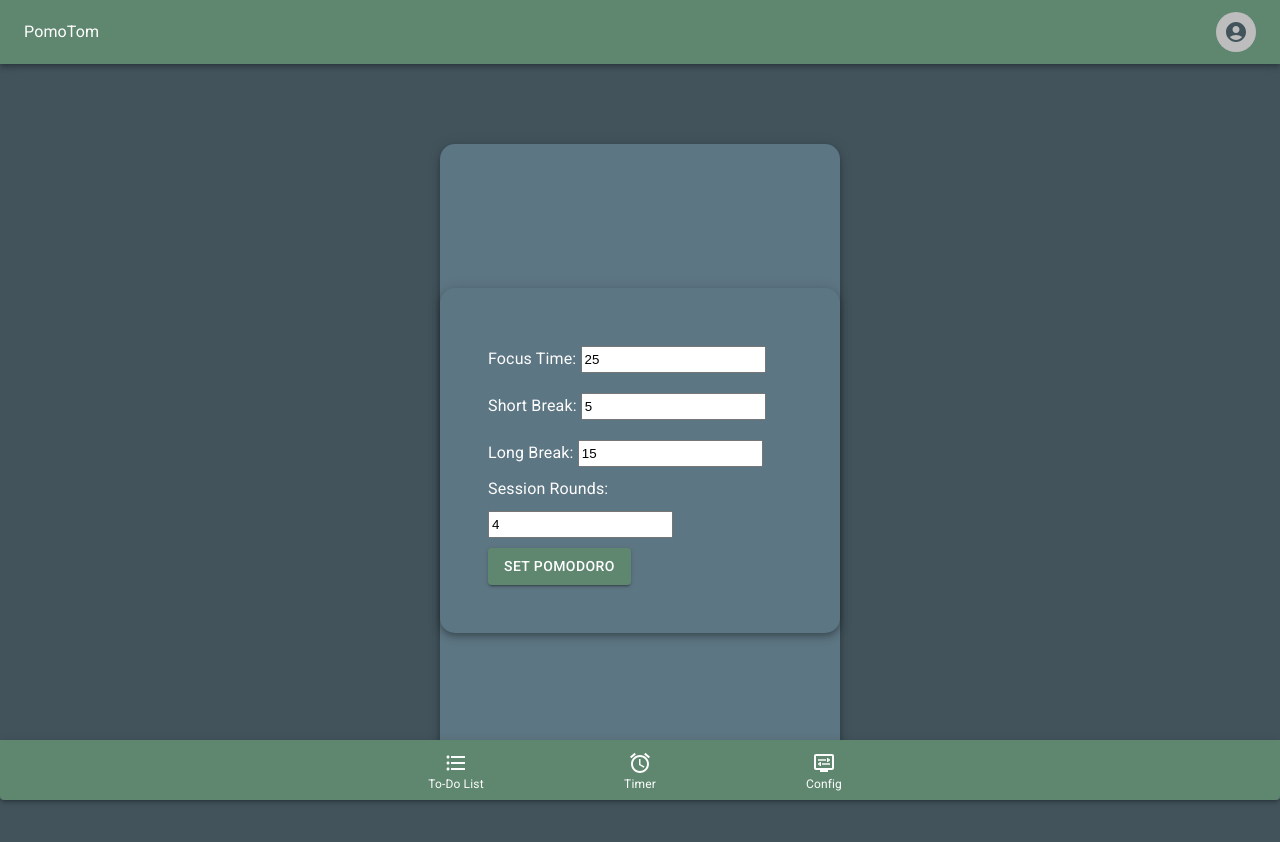
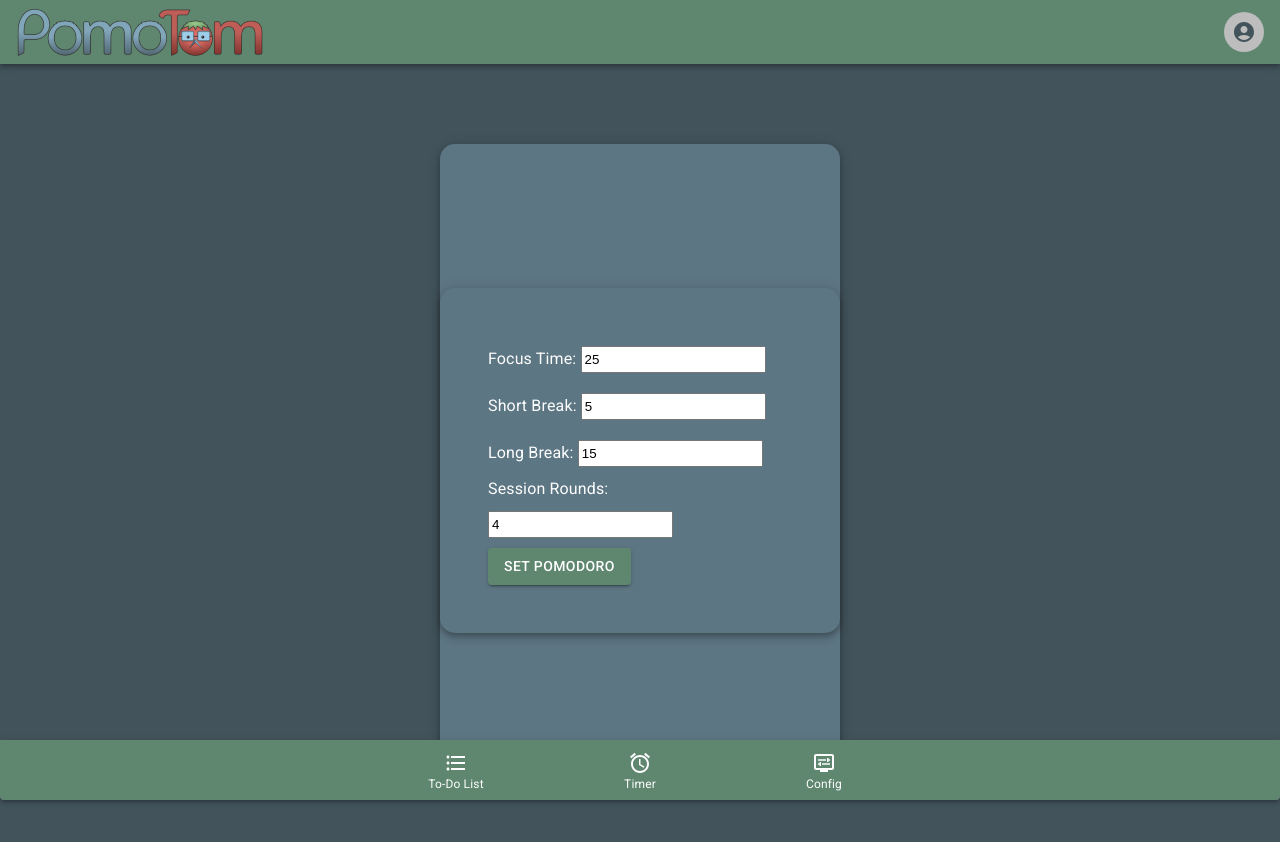
Before and after one commit to krismally/pomo-frontend, a React (Create React App) app: page / in a window 1280 px wide. Shown: the top 842 px of the page. Built offline with nearby package versions, Linux system fonts and the light colour scheme.

Commit message:
Add logo

```diff
--- a/public/index.html
+++ b/public/index.html
@@ -33,7 +33,7 @@
       work correctly both with client-side routing and a non-root public URL.
       Learn how to configure a non-root public URL by running `npm run build`.
     -->
-    <title>React App</title>
+    <title>PomoTom</title>
   </head>
   <body>
     <noscript>You need to enable JavaScript to run this app.</noscript>
--- a/src/components/Header.js
+++ b/src/components/Header.js
@@ -1,18 +1,28 @@
 // This will be our logo link that will take us to the about page and our user button
 import { Link as RouterLink } from "react-router-dom";
-import { createTheme, ThemeProvider } from "@mui/system";
-import { AppBar, Link, Avatar, Typography, Toolbar } from "@mui/material";
+import { Box, createTheme, ThemeProvider } from "@mui/system";
+import { AppBar, Link, Avatar, Typography, Toolbar, Grid } from "@mui/material";
 import AccountCircleIcon from '@mui/icons-material/AccountCircle';
 import theme from "../Theme";
+import PomoTom from '../assets/PomoTom.png'
 
 const Header = (props) => {
     return (
-            <AppBar position="static">
+            <AppBar position="static" >
             <Toolbar>
-                <Typography sx={{ flexGrow: 1 }} >PomoTom</Typography>
-                <Avatar component={RouterLink} to="/user">
-                    <AccountCircleIcon color={theme.palette.text.primary}/>
+            <Box
+            component="img"
+            alt="PomoTom Logo"
+            sx={{ ml: 2 }}
+            src={PomoTom}
+            position="fixed"
+            left={0}
+            />
+            <Box position={'fixed'} right={0}>
+                <Avatar sx={{mr: 2}} component={RouterLink} to="/user">
+                    <AccountCircleIcon position="fixed" right={0} color={theme.palette.text.primary}/>
                 </Avatar>
+            </Box>
             </Toolbar>
             </AppBar>
     )
```
Also changed, not shown: src/assets/PomoTom.png (added).
